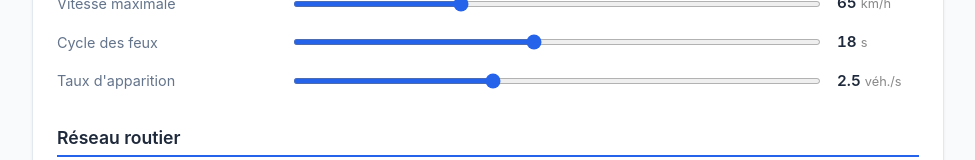
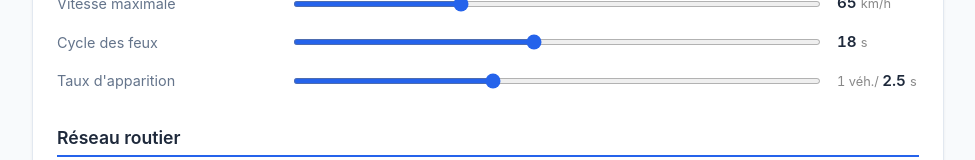
Before and after one commit to ViviJamais203/simulateur-de-trafic, a React (Vite) app: page /simulateur-de-trafic/parametres in a window 1280 px wide. Shown: the part 226-386 px from the top of the page, without its empty margins (152-1127 px from the left). Built offline with nearby package versions, Linux system fonts and the light colour scheme.

Commit message:
Fixed "x véh./s" to "1 véh./xs"

```diff
--- a/src/components/ParametersForm.jsx
+++ b/src/components/ParametersForm.jsx
@@ -35,7 +35,7 @@ export default function ParametersForm({
                 <div className="param-row">
                     <label htmlFor="spawns">Taux d'apparition</label>
                     <input id="spawns" name="spawns" value={spawnRange} onChange={(e) => setSpawnRange(e.target.value)} type="range" min="1" max="5" step="0.5" disabled={disabled} />
-                    <span className="param-value">{spawnRange} <span className="param-unit">véh./s</span></span>
+                    <span className="param-value"><span className="param-unit">1 véh./ </span>{spawnRange} <span className="param-unit">s</span></span>
                 </div>
             </fieldset>
 
--- a/src/pages/HomePage.jsx
+++ b/src/pages/HomePage.jsx
@@ -7,7 +7,7 @@ export default function Home(){
             <h1>Simulateur de trafic routier</h1>
             <p>Configurez les paramètres de circulation et observez le comportement du trafic en temps réel.</p>
             <button className="btn-primary" onClick={() => navigate("/parametres")}>
-                Demarrer une simulation
+                Démarrer une simulation
             </button>
         </div>
     )
```
